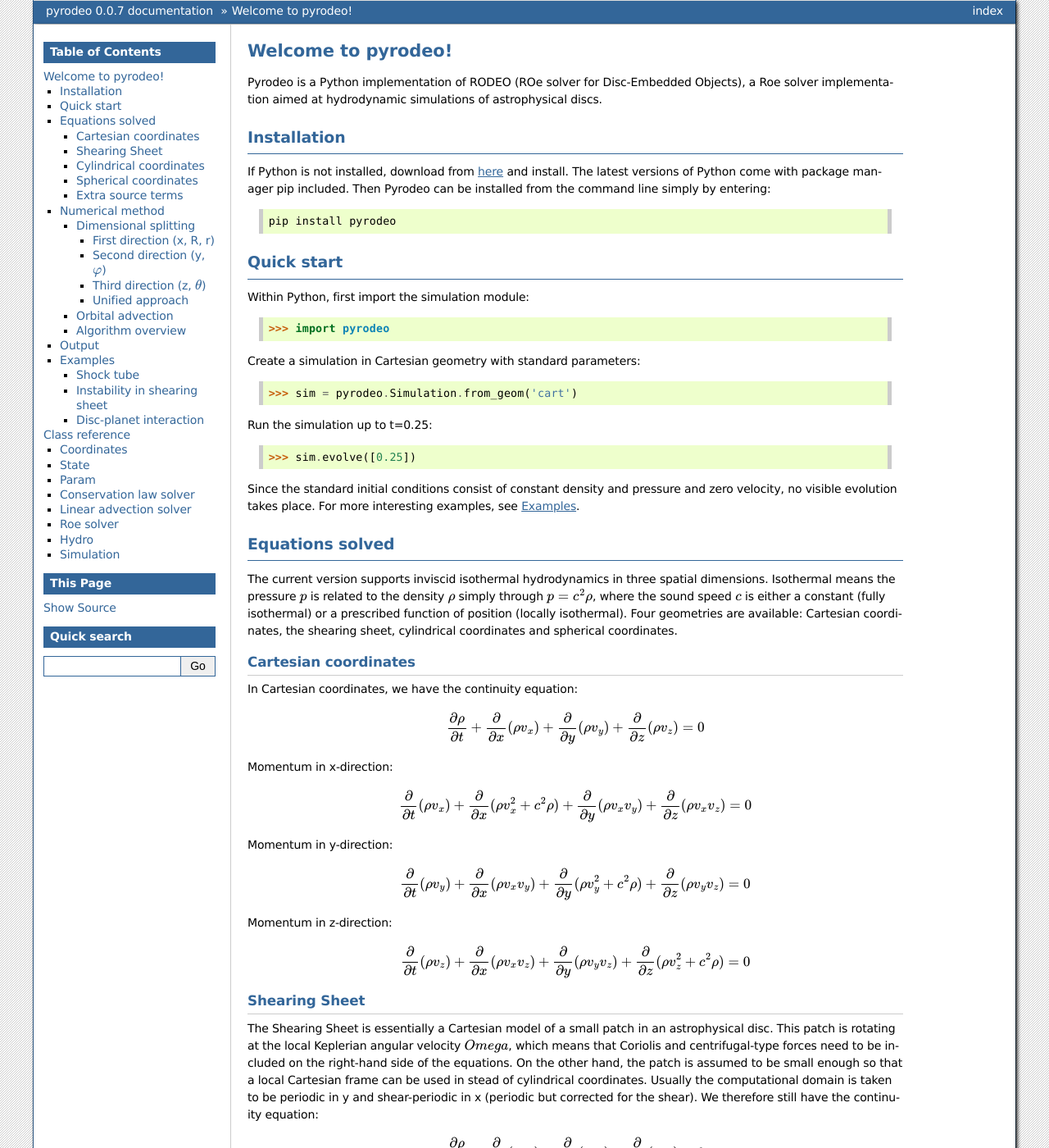
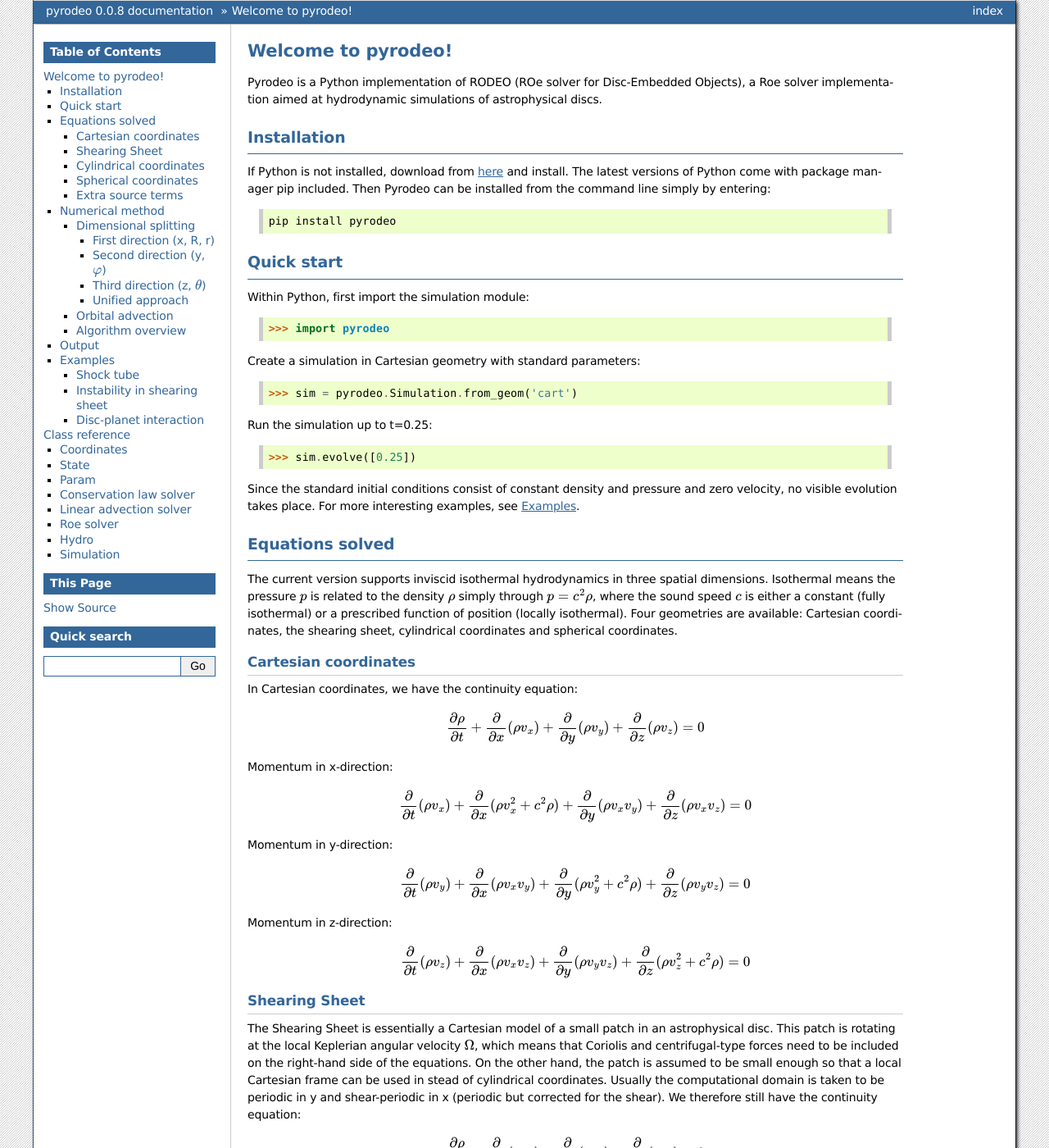
Before and after one commit to GL551/pyrodeo, a Sphinx documentation site: the page built from doc/index.rst, in a window 1280 px wide and 1400 px high. Shown: the whole window at 82% size. Built offline with Sphinx 7.4.7, drawn with Linux system fonts in a browser that asks for light colours; formulas are drawn with MathJax 3; some of the changed text lies outside the part shown.

Commit message:
Fix typos

```diff
--- a/doc/conf.py
+++ b/doc/conf.py
@@ -26,7 +26,7 @@ author = u'Sijme-Jan Paardekooper'
 # The short X.Y version
 version = u''
 # The full version, including alpha/beta/rc tags
-release = u'0.0.7'
+release = u'0.0.8'
 
 
 # -- General configuration ---------------------------------------------------
--- a/doc/index.rst
+++ b/doc/index.rst
@@ -92,7 +92,7 @@ Shearing Sheet
 
 The Shearing Sheet is essentially a Cartesian model of a small patch
 in an astrophysical disc. This patch is rotating at the local
-Keplerian angular velocity :math:`Omega`, which means that Coriolis
+Keplerian angular velocity :math:`\Omega`, which means that Coriolis
 and centrifugal-type forces need to be included on the right-hand side
 of the equations. On the other hand, the patch is assumed to be small
 enough so that a local Cartesian frame can be used in stead of
--- a/setup.py
+++ b/setup.py
@@ -40,7 +40,7 @@ setup(
     # For a discussion on single-sourcing the version across setup.py and the
     # project code, see
     # https://packaging.python.org/en/latest/single_source_version.html
-    version='0.0.7',  # Required
+    version='0.0.8',  # Required
 
     # This is a one-line description or tagline of what your project does. This
     # corresponds to the "Summary" metadata field:
```
Also changed, not shown: README.rst (+7 -2 lines).
